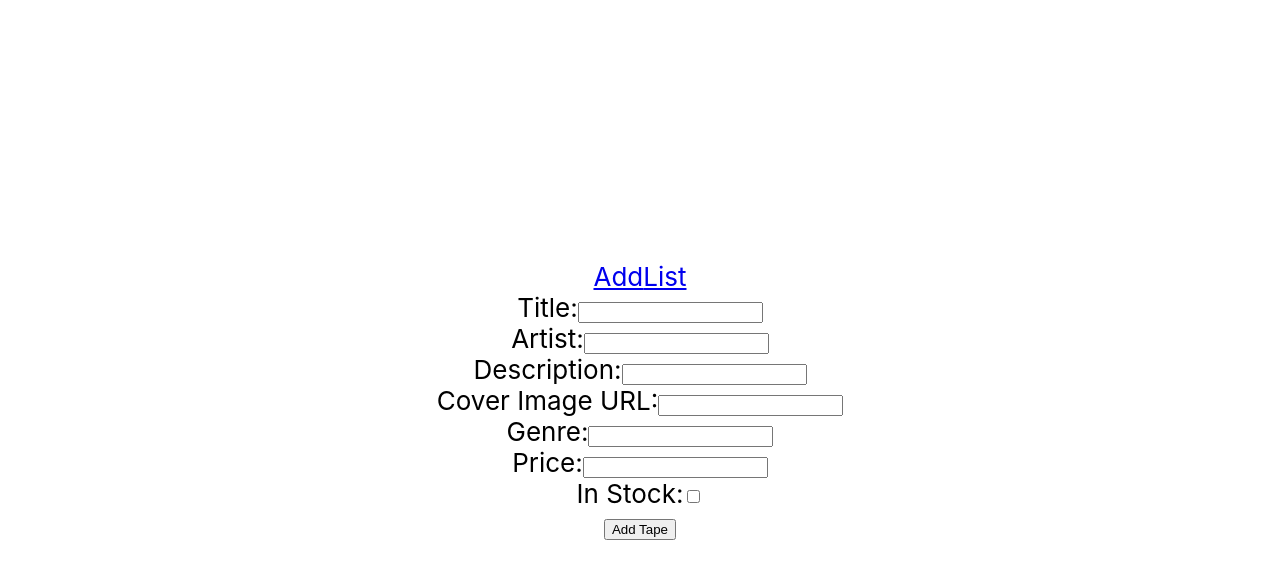
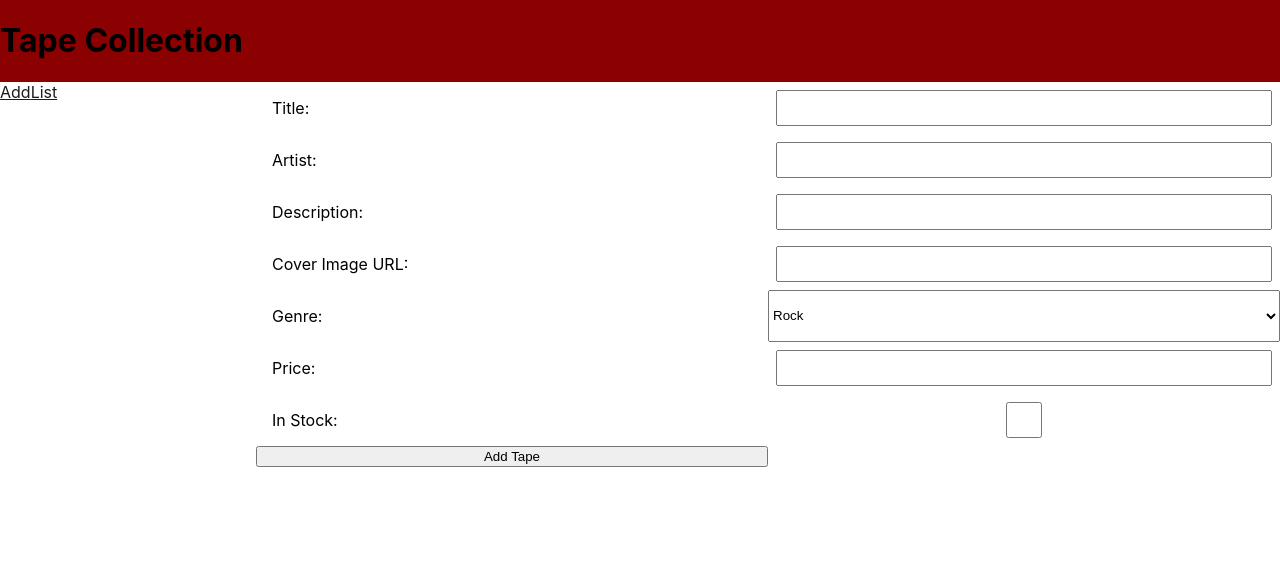
Before and after one commit to ShawnCarpenter/fullstack-fe, a React (Create React App) app: page /add in a window 1280 px wide. Shown: the top 578 px of the page. Built offline with nearby package versions, Linux system fonts and the light colour scheme.

Commit message:
done-ish

```diff
--- /dev/null
+++ b/src/AddForm/AddForm.css
@@ -0,0 +1,12 @@
+.add-form {
+    display: grid;
+    grid-template-columns: 50% 50%;
+    flex-direction: column;
+    align-items: space-between;
+    justify-content: flex-end;
+}
+label, input {
+    display: block;
+    padding: 1vmin;
+    margin: 1vmin;
+  }
--- a/src/AddForm/AddForm.js
+++ b/src/AddForm/AddForm.js
@@ -1,5 +1,6 @@
 import React, { Component } from 'react';
 import { addTapes } from '../tapes-api';
+import './AddForm.css'
 
 
 
@@ -19,6 +20,7 @@ export default class AddForm extends Component {
         await addTapes(this.state)
         console.log(this.state);
     }
+    //TODO combine these handlers into one using e.target.name and e.target.value?
     handleTitleChange = e => this.setState({title:e.target.value})
     handleArtistChange = e => this.setState({artist: e.target.value})
     handleDescriptionChange = e => this.setState({description: e.target.value})
@@ -33,35 +35,33 @@ export default class AddForm extends Component {
     render() {
         return (
             <div>
-                <form onSubmit={this.handleFormSubmit}>
-                    <label>
-                        Title:
-                        <input onChange={this.handleTitleChange} />
-                    </label>
-                    <label>
-                        Artist:
-                        <input onChange={this.handleArtistChange} />
-                    </label>
-                    <label>
-                        Description:
-                        <input onChange={this.handleDescriptionChange} />
-                    </label>
-                    <label>
-                        Cover Image URL:
-                        <input onChange={this.handleCoverChange} />
-                    </label>
-                    <label>
-                        Genre:
-                        <input onChange={this.handleGenreChange} />
-                    </label>
-                    <label>
-                        Price:
-                        <input type="number" step=".01" onChange={this.handlePriceChange}></input>
-                    </label>
-                    <label>
-                        In Stock:
-                        <input type="checkbox" onChange={this.handleInStockChange}></input>
-                    </label>
+                <form className="add-form" onSubmit={this.handleFormSubmit}>
+                    <label>Title:</label>
+                    <input onChange={this.handleTitleChange} />
+
+                    <label>Artist:</label>
+                    <input onChange={this.handleArtistChange} />
+                    <label>Description:</label>
+                    <input onChange={this.handleDescriptionChange} />
+
+                    <label>Cover Image URL:</label>
+                    <input onChange={this.handleCoverChange} />
+
+                    <label>Genre:</label>
+                    <select onChange={this.handleGenreChange}>
+                        <option value="Rock">Rock</option>
+                        <option value="Punk">Punk</option>
+                        <option value="Grunge">Grunge</option>
+                        <option value="Folk Punk" >Folk Punk</option>
+                        <option value="Celtic Punk" >Celtic Punk</option>
+                    </select>
+
+                    <label>Price:</label>
+                    <input type="number" step=".01" onChange={this.handlePriceChange} />
+
+                    <label>In Stock:</label>
+                    <input type="checkbox" onChange={this.handleInStockChange}/>
+
                     <button>Add Tape</button>
                 </form>
             </div>
--- a/src/App.css
+++ b/src/App.css
@@ -1,44 +1,19 @@
 .App {
-  text-align: center;
-}
-
-.App-logo {
-  height: 40vmin;
-  pointer-events: none;
-}
-
-@media (prefers-reduced-motion: no-preference) {
-  .App-logo {
-    animation: App-logo-spin infinite 20s linear;
-  }
-}
-
-.App-header {
-  background-color: var(--color3);
-  min-height: 100vh;
   display: flex;
   flex-direction: column;
   align-items: center;
   justify-content: center;
-  font-size: calc(10px + 2vmin);
-  color: var(--color2);
+}
+.App-header {
+  width: 100%;
+  background-color:var(--color5)
+}
+main {
+  width: 100%;
+  display: grid;
+  grid-template-columns: 20vw 1fr;
 }
 
-.App-link {
-  color: #61dafb;
+a {
+  color: var(--color1)
 }
-
-@keyframes App-logo-spin {
-  from {
-    transform: rotate(0deg);
-  }
-  to {
-    transform: rotate(360deg);
-  }
-}
-
-
-
-label {
-  display: block;
-}
--- a/src/App.js
+++ b/src/App.js
@@ -15,9 +15,10 @@ export default class App extends Component {
         return (
             <div className="App">
             <header className="App-header">
+                <h1>Tape Collection</h1>
+            </header>
                 <Router>
                     <main>
-
                     <div className="sidebar">
                     <Link to='/add'>Add</Link>
                     <Link to='/'>List</Link>
@@ -44,7 +45,6 @@ export default class App extends Component {
 
                     </main>
                     </Router>
-            </header>
             </div>
         )
     }
--- /dev/null
+++ b/src/DetailsPage/DetailsPage.css
@@ -0,0 +1,28 @@
+
+
+.details {
+    border: .5vmin solid;
+    border-radius: 1vmax;
+    /* height: 100%; */
+    width: 90%;
+    padding: 1vmin;
+    margin: 1vmin;
+    display: grid;
+    align-items: center;
+    justify-content: center;
+    grid-template-rows: 1fr 3f;
+    grid-template-columns: 50% 50%;
+    box-shadow: 1px 1px 2px var(--color1);
+}
+.details-cover-img {
+    width: 500px;
+}
+/*
+ <h1 className='title'>{title}</h1>
+                        <img src={coverImg} alt={title} className='details-cover-img'/>
+                        <div className='artist'>{artist}</div>
+                        <div className='genre'>{genre}</div>
+                        <div className='description'>{description}</div>
+                        <div className='price'>Price: ${price}</div>
+                        <div>In Stock? {inStock ? 'Yes' : 'No'}</div>
+*/
--- a/src/DetailsPage/DetailsPage.js
+++ b/src/DetailsPage/DetailsPage.js
@@ -1,5 +1,6 @@
 import React, { Component } from 'react'
 import { fetchTape } from '../tapes-api'
+import './DetailsPage.css'
 
 export default class DetailsPage extends Component {
 
@@ -26,15 +27,15 @@ export default class DetailsPage extends Component {
         } = this.state.tape;
         console.log(this.state.tape)
         return (
-            <div>{
+            <div className='details'>{
                     id ?<>
-                         <h1 className='title'>{title}</h1>
-                    <img src={coverImg} alt={title} className='cover-img'/>
-                    <div className='artist'>{artist}</div>
-                    <div className='genre'>{genre}</div>
-                    <div className='description'>{description}</div>
-                    <div className='price'>Price: ${price}</div>
-            <div>In Stock? {inStock ? 'Yes' : 'No'}</div>
+                        <h1 className='details-title'>{title}</h1>
+                        <img src={coverImg} alt={title} className='details-cover-img'/>
+                        <div className='details-artist'>{artist}</div>
+                        <div className='details-genre'>{genre}</div>
+                        <div className='details-description'>{description}</div>
+                        <div className='details-price'>Price: ${price}</div>
+                        <div>In Stock? {inStock ? 'Yes' : 'No'}</div>
                         </>
                     : <h1>Loading</h1>
 
--- a/src/ListPage/ListPage.css
+++ b/src/ListPage/ListPage.css
@@ -0,0 +1,5 @@
+ul {
+    display: flex;
+    flex-wrap: wrap;
+    margin: 10px;
+}
--- a/src/ListPage/TapeList.css
+++ b/src/ListPage/TapeList.css
@@ -2,6 +2,7 @@
 li {
     border: .5vmin solid;
     border-radius: 1vmax;
+    /* height: 100%; */
     width: 20vw;
     padding: 1vmin;
     margin: 1vmin;
--- a/src/ListPage/TapeList.js
+++ b/src/ListPage/TapeList.js
@@ -9,10 +9,7 @@ export default class TapeList extends Component {
             id,
             title,
             artist,
-            description,
             coverImg=this.props.tape.cover_img,
-            genre,
-            price,
             inStock=this.props.tape.in_stock
         } = this.props.tape;
 
@@ -25,9 +22,6 @@ export default class TapeList extends Component {
                     <h1 className='title'>{title}</h1>
                     <img src={coverImg} alt={title} className='cover-img'/>
                     <div className='artist'>{artist}</div>
-                    <div className='genre'>{genre}</div>
-                    <div className='description'>{description}</div>
-                    <div className='price'>Price: ${price}</div>
                 </li>
                 </Link>
                 }
```
